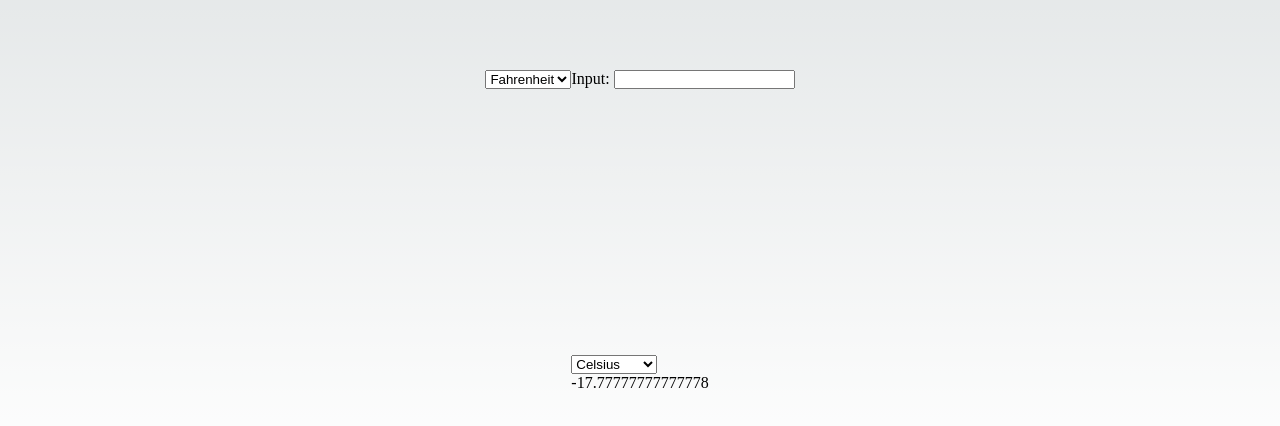
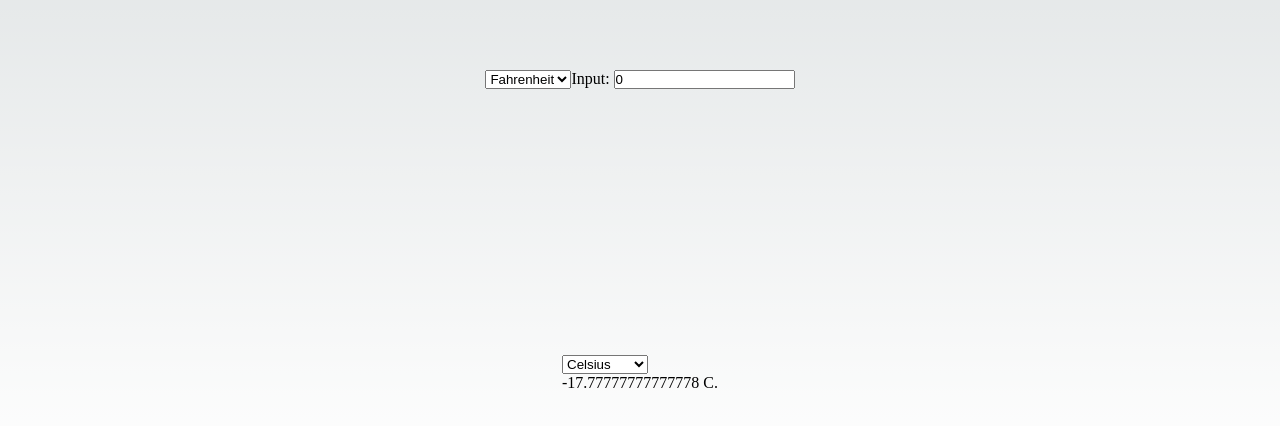
Before and after one commit to YouGuavas/unit-converter, a Next.js app: page / in a window 1280 px wide. Shown: the part 312-738 px from the top of the page. Built offline with nearby package versions, Linux system fonts and the light colour scheme.

Commit message:
Add Weight conversions

```diff
--- a/pages/index.tsx
+++ b/pages/index.tsx
@@ -4,92 +4,170 @@ import { useEffect, useState } from 'react';
 
 
 export default function Home() {
-  const [conversionMeasurements, setConversionMeasurements] = useState([]);
+  const [conversionMeasurements, setConversionMeasurements] = useState(['', '']);
   const [conversionUnits, setConversionUnits] = useState({input: '', output: ''})
-  const [convertedValue, setConvertedValue] = useState(0);
-  const categories: object = {
-    Temperature: {
+  const [convertedValue, setConvertedValue] = useState('0');
+
+  /* ===================== */
+  type Categories = {
+    [key: string]: {
+      measurements: string[];
+      conversions: {
+        [key: string]: Function;
+      };
+    };
+  }
+   const categories: Categories = {
+    'Temperature': {
       measurements: ['Fahrenheit', 'Celsius', 'Kelvin'],
       conversions: {
         'C-F': (c: number) => {return ((9/5) * c) + 32},
         'C-K': (c: number) => {return (c+273.15)},
         'F-C': (f: number) => {return (f-32) * 5/9},
         'F-K': (f: number) => {return (f-32) * 5/9 + 273.15},
-      }
+        'K-F': (k: number) => {return (k-273.15)*9/5+32},
+        'K-C': (k: number) => {return (k-273.15)},
+      },
     },
-    Weight: {
-      measurements: ['Pounds', 'Kilograms'],
+    'Weight': {
+      measurements: ['Pounds', 'Kilograms', 'Stone'],
       conversions: {
-        'LB-KG': (lb: number) => {return lb}
+        'LB-KG': (lb: number) => {return lb/2.205},
+        'LB-ST': (lb: number) => {return lb/14},
+        'ST-LB': (st: number) => {return st*14},
+        'ST-KG': (st: number) => {return st*6.35},
+        'KG-ST': (kg: number) => {return kg/6.35},
+        'KG-LB': (kg: number) => {return kg*2.205},
       }
     }
   }
+/* ===================== */
+
   const populateConversionDropdown = () => {
     return conversionMeasurements.map((item, index) => {
       return <option key={index} value={item}>{item}</option>
     })
   }
+
   const populateCategoryDropdown = () => {
     return Object.keys(categories).map((item, index) => {
       return <option key={index} value={item}>{item}</option>
     })
   }
-  const handleUnitChange = async (unitRelevance: string, changeTo: string) => {
-    unitRelevance === 'input' ? await setConversionUnits({input: changeTo, output: conversionUnits.output}) : await setConversionUnits({input: conversionUnits.input, output: changeTo});
+
+  const handleUnitChange = (unitRelevance: string, changeTo: string) => {
+    unitRelevance === 'input' ? setConversionUnits({input: changeTo, output: conversionUnits.output}) : setConversionUnits({input: conversionUnits.input, output: changeTo});
   }
+
   const handleCategoryChange = (changeTo: string) => {
     setConversionMeasurements(categories[changeTo].measurements);
-    const input = document.getElementById('input-dropdown').value;
-    const output = document.getElementById('output-dropdown').value;
-    setConversionUnits({input, output})
   }
+
+  /* ===================== */
   const handleConversion = () => {
+
     const input: string = conversionUnits.input, output: string = conversionUnits.output;
-
     if (typeof window === 'object') {
     const inputElement = document.getElementById('conversion-input');
     let inputValue: string | number | undefined = 0;
     if (inputElement != null) {
       inputValue = Number((inputElement as HTMLInputElement | null)?.value);
+      if (Number.isNaN(inputValue)) {
+        alert('Please use only numbers.');
+        return;
+      }
     }
 
-
     if (input === output) {
-      setConvertedValue(inputValue);
+      setConvertedValue(inputValue.toString());
       return;
     }
+    //Temperature
     if (input === 'Fahrenheit') {
       const conversions = categories.Temperature.conversions;
       switch(output) {
         case 'Celsius':
-          setConvertedValue(conversions['F-C'](inputValue));
+          setConvertedValue(`${conversions['F-C'](inputValue)} C.`);
           break;
         case 'Kelvin':
-          setConvertedValue(conversions['F-K'](inputValue));
+          setConvertedValue(`${conversions['F-K'](inputValue)} K.`);
           break;
       }
     } else if (input === 'Celsius') {
       const conversions = categories.Temperature.conversions;
       switch (output) {
         case 'Fahrenheit':
-          setConvertedValue(conversions['C-F'](inputValue));
+          setConvertedValue(`${conversions['C-F'](inputValue)} F.`);
           break;
         case 'Kelvin':
-          setConvertedValue(conversions['C-K'](inputValue));
+          setConvertedValue(`${conversions['C-K'](inputValue)} K.`);
+          break;
+      }
+    } else if (input === 'Kelvin') {
+      const conversions = categories.Temperature.conversions;
+      switch (output) {
+        case 'Fahrenheit':
+          setConvertedValue(`${conversions['K-F'](inputValue)} F.`);
+          break;
+        case 'Celsius':
+          setConvertedValue(`${conversions['K-C'](inputValue)} C.`);
           break;
       }
     }
+    //Weight
+    else if (input === 'Pounds') {
+      const conversions = categories.Weight.conversions;
+      switch (output) {
+        case 'Kilograms':
+          setConvertedValue(`${conversions['LB-KG'](inputValue)} kg.`);
+          break;
+        case 'Stone':
+          setConvertedValue(`${conversions['LB-ST'](inputValue).toString()} st.`);
+          break;
+      }
+    } else if (input === 'Stone') {
+      const conversions = categories.Weight.conversions;
+      switch (output) {
+        case 'Pounds':
+          setConvertedValue(`${conversions['ST-LB'](inputValue)} lb.`);
+          break;
+        case 'Kilograms':
+          setConvertedValue(`${conversions['ST-KG'](inputValue)} kg.`);
+          break;
+      }
+    } else if (input === 'Kilograms') {
+      const conversions = categories.Weight.conversions;
+      switch (output) {
+        case 'Pounds':
+          setConvertedValue(`${conversions['KG-LB'](inputValue)} lb.`);
+          break;
+        case 'Stone':
+          setConvertedValue(`${conversions['KG-ST'](inputValue)} st.`);
+          break;
+
+      }
+    }
+    //Distance
   }
   }
+  /* ===================== */
+
   useEffect(() => {
-    setConversionMeasurements(categories['Temperature'].measurements);
+    setConversionMeasurements(categories.Temperature.measurements);
   }, [])
+
   useEffect(() => {
-    setConversionUnits({input: conversionMeasurements[0], output: conversionMeasurements[1]})
+    setConversionUnits({input: conversionMeasurements[0], output: conversionMeasurements[1]});
+    const inputElement = (document.getElementById('conversion-input') as HTMLInputElement | null);
+    if (inputElement != null) {
+      inputElement.value = '0';
+    }
   }, [conversionMeasurements])
+
   useEffect(() => {
     handleConversion();
   }, [conversionUnits])
+
   return (
     <>
       <Head>
@@ -108,7 +186,7 @@ export default function Home() {
             {populateConversionDropdown()}
           </select>
           <label htmlFor='conversion-input'>Input: </label>
-          <input type='text' id='conversion-input' name='conversion-input' onChange={handleConversion}/>
+          <input type='text' id='conversion-input' name='conversion-input' defaultValue='0' onChange={handleConversion} />
         </div>
 
         <div>
```
